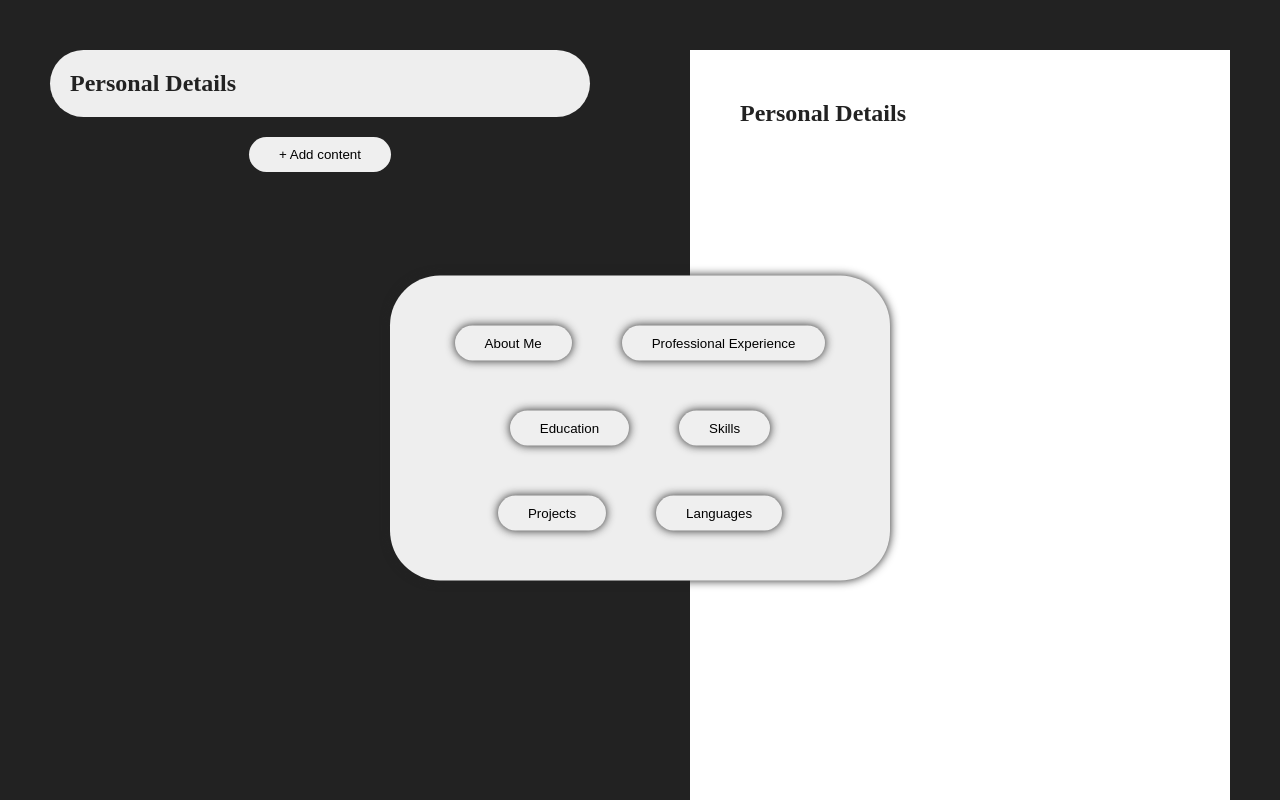
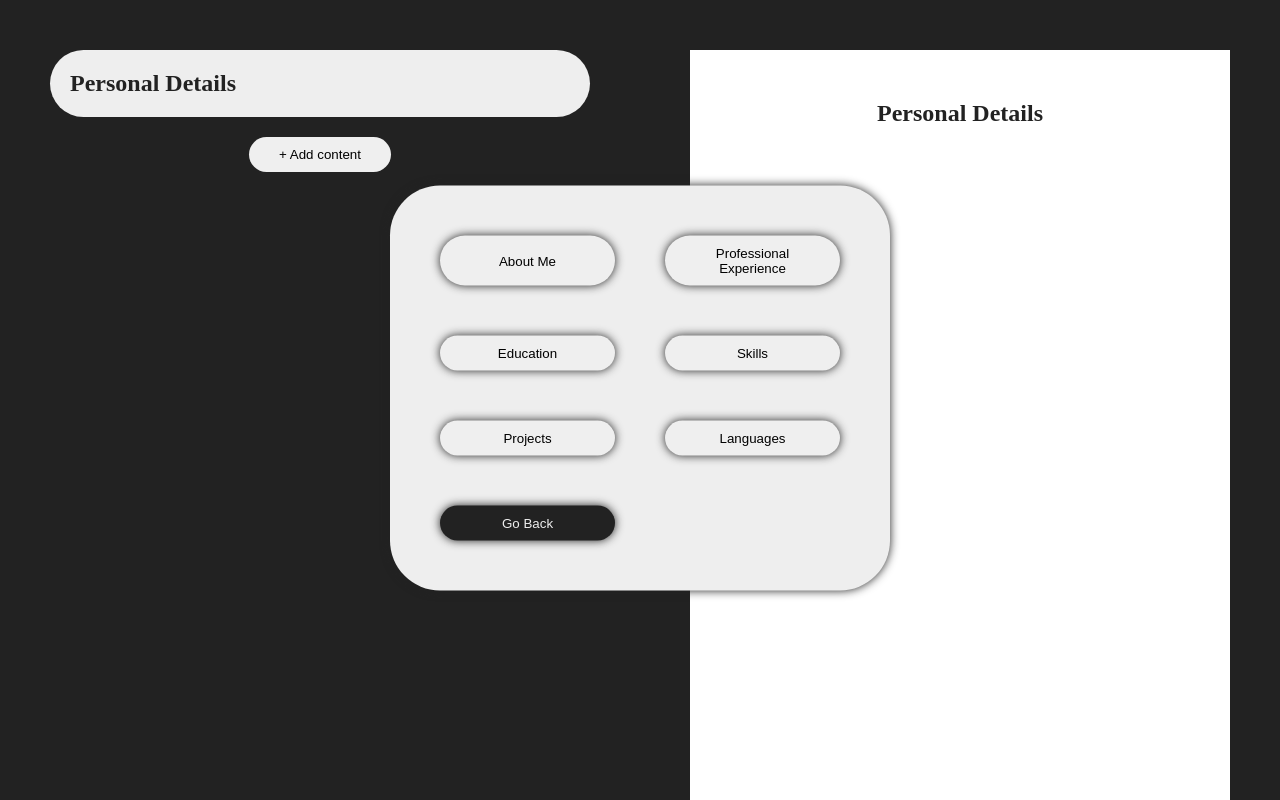
Before and after one commit to sergiogarciiam/cv-application, a React (Vite) app: page / in a window 1280 px wide. Both pictures are taken after a click on the button "+ Add content". Shown: the top 800 px of the page. Built offline with nearby package versions, Linux system fonts and the light colour scheme.

Commit message:
Improve design

```diff
--- a/src/App.jsx
+++ b/src/App.jsx
@@ -20,8 +20,11 @@ function App() {
     setActiveContent(e.target.id);
   };
 
-  const hideCategories = (e) => {
+  const hideCategories = () => {
     setIsCategoriesDisplay(false);
+  };
+
+  const addContent = (e) => {
     setContents({
       ...contents,
       [e.target.id]: getContents[e.target.id],
@@ -58,7 +61,11 @@ function App() {
       </div>
 
       {isCategoriesDisplay && (
-        <Categories contents={contents} onClick={hideCategories} />
+        <Categories
+          contents={contents}
+          hideCategories={hideCategories}
+          addContent={addContent}
+        />
       )}
 
       <Cv contents={contents}></Cv>
--- a/src/assets/styles/app.css
+++ b/src/assets/styles/app.css
@@ -138,7 +138,8 @@ button:hover {
   left: 50%;
   transform: translate(-50%, -90%);
 
-  display: flex;
+  display: grid;
+  grid-template-columns: 1fr 1fr;
   gap: 50px;
   flex-wrap: wrap;
   justify-content: center;
@@ -153,6 +154,11 @@ button:hover {
 
 .categories > button {
   box-shadow: 0px 0px 10px #222;
+}
+
+.categories > button:last-of-type {
+  color: #eee;
+  background-color: #222;
 }
 
 /* DELETE MENU */
@@ -180,6 +186,11 @@ button:hover {
 
   height: 1000px;
 
+  display: flex;
+  flex-direction: column;
+  align-items: center;
+  gap: 20px;
+
   background-color: #fff;
   color: #222;
 }
--- a/src/components/Categories.jsx
+++ b/src/components/Categories.jsx
@@ -1,6 +1,11 @@
 import { getContents } from "../util/contents";
 
-function Categories({ contents, onClick }) {
+function Categories({ contents, hideCategories, addContent }) {
+  const addNewContent = (e) => {
+    hideCategories();
+    addContent(e);
+  };
+
   return (
     <div className="categories">
       {Object.keys(getContents).map((key) => {
@@ -9,12 +14,13 @@ function Categories({ contents, onClick }) {
             <button
               key={getContents[key].id}
               id={getContents[key].id}
-              onClick={onClick}
+              onClick={addNewContent}
             >
               {getContents[key].title}
             </button>
           );
       })}
+      <button onClick={hideCategories}>Go Back</button>
     </div>
   );
 }
--- a/src/components/Cv.jsx
+++ b/src/components/Cv.jsx
@@ -11,7 +11,13 @@ function Cv({ contents }) {
 function Section({ element }) {
   return Object.keys(element).map((key) => {
     if (key === "id") return null;
-    else if (key === "title") return <h2 key={key}>{element[key]}</h2>;
+    else if (key === "title")
+      return (
+        <h2 className="section-title" key={key}>
+          {element[key]}
+        </h2>
+      );
+    else if (element[key] === "") return null;
     else if (key === "list")
       return <SectionList key={key} list={element[key]}></SectionList>;
     else return <p key={key}>{element[key]}</p>;
@@ -23,6 +29,7 @@ function SectionList({ list }) {
     return Object.keys(object).map((key) => {
       if (key === "id" || object.id === 0) return null;
       else if (key === "name") return <h4 key={key}>{object[key]}</h4>;
+      else if (object[key] === "") return null;
       else return <p key={key}>{object[key]}</p>;
     });
   });
--- a/src/components/DeleteMenu.jsx
+++ b/src/components/DeleteMenu.jsx
@@ -1,11 +1,11 @@
-function DeleteMenu({ id, deleteContent, hideMenu }) {
+function DeleteMenu({ id, deleteContent, hideDeleteMenu }) {
   return (
     <div className="delete-menu">
       <p>Are you sure?</p>
       <button id={id} onClick={deleteContent}>
         Yes
       </button>
-      <button onClick={hideMenu}>No</button>
+      <button onClick={hideDeleteMenu}>No</button>
     </div>
   );
 }
--- a/src/components/FormList.jsx
+++ b/src/components/FormList.jsx
@@ -6,50 +6,53 @@ import Close from "../assets/images/close.svg";
 import DeleteMenu from "./DeleteMenu";
 
 function FormList({ list, addItem, updateList, deleteElementList }) {
-  const [itemEdit, setItemEdit] = useState("");
+  const [itemEdit, setItemEdit] = useState(null);
 
   const changeItemActive = (e) => {
-    setItemEdit(e.target.id);
+    if (e.target.id === "") setItemEdit(null);
+    else setItemEdit(e.target.id);
   };
 
   return (
+    <>
       <div className="form-list">
         {list.length > 1 &&
           list.map((object) =>
             object.id === 0 ? null : (
+              <h3 key={object.id} id={object.id} onClick={changeItemActive}>
+                {object.name}
+              </h3>
+            )
+          )}
+        <button onClick={addItem}>Add item</button>
+      </div>
+      {list.length > 1 &&
+        list.map((object) =>
+          object.id == itemEdit ? (
             <ListItem
               key={object.id}
               object={object}
-              itemEdit={itemEdit}
               changeItemActive={changeItemActive}
               updateList={updateList}
               deleteElementList={deleteElementList}
             />
-          )
+          ) : null
         )}
-      <button onClick={addItem}>Add item</button>
-    </div>
+    </>
   );
 }
 
-function ListItem({
-  object,
-  itemEdit,
-  changeItemActive,
-  updateList,
-  deleteElementList,
-}) {
+function ListItem({ object, changeItemActive, updateList, deleteElementList }) {
   const [isDeleteMenu, setIsDeleteMenu] = useState(false);
 
   const showDeleteMenu = () => {
     setIsDeleteMenu(true);
   };
 
-  const hideMenu = () => {
+  const hideDeleteMenu = () => {
     setIsDeleteMenu(false);
   };
 
-  if (object.id == itemEdit) {
   return (
     <div className="list-item" key={object.id} id={object.id}>
       {Object.keys(object).map((key) => {
@@ -72,18 +75,11 @@ function ListItem({
         <DeleteMenu
           id={object.id}
           deleteContent={deleteElementList}
-            hideMenu={hideMenu}
+          hideDeleteMenu={hideDeleteMenu}
         ></DeleteMenu>
       )}
     </div>
   );
-  } else {
-    return (
-      <h3 key={object.id} id={object.id} onClick={changeItemActive}>
-        {object.name}
-      </h3>
-    );
-  }
 }
 
 export default FormList;
--- a/src/components/SpecificContent.jsx
+++ b/src/components/SpecificContent.jsx
@@ -39,7 +39,7 @@ function SpecificContent({
     setIsDeleteMenu(true);
   };
 
-  const hideMenu = () => {
+  const hideDeleteMenu = () => {
     setIsDeleteMenu(false);
   };
 
@@ -78,7 +78,7 @@ function SpecificContent({
             <DeleteMenu
               id={content.id}
               deleteContent={deleteContent}
-              hideMenu={hideMenu}
+              hideDeleteMenu={hideDeleteMenu}
             ></DeleteMenu>
           )}
         </div>
```
Lines whose indentation alone changed are shown as unchanged.
